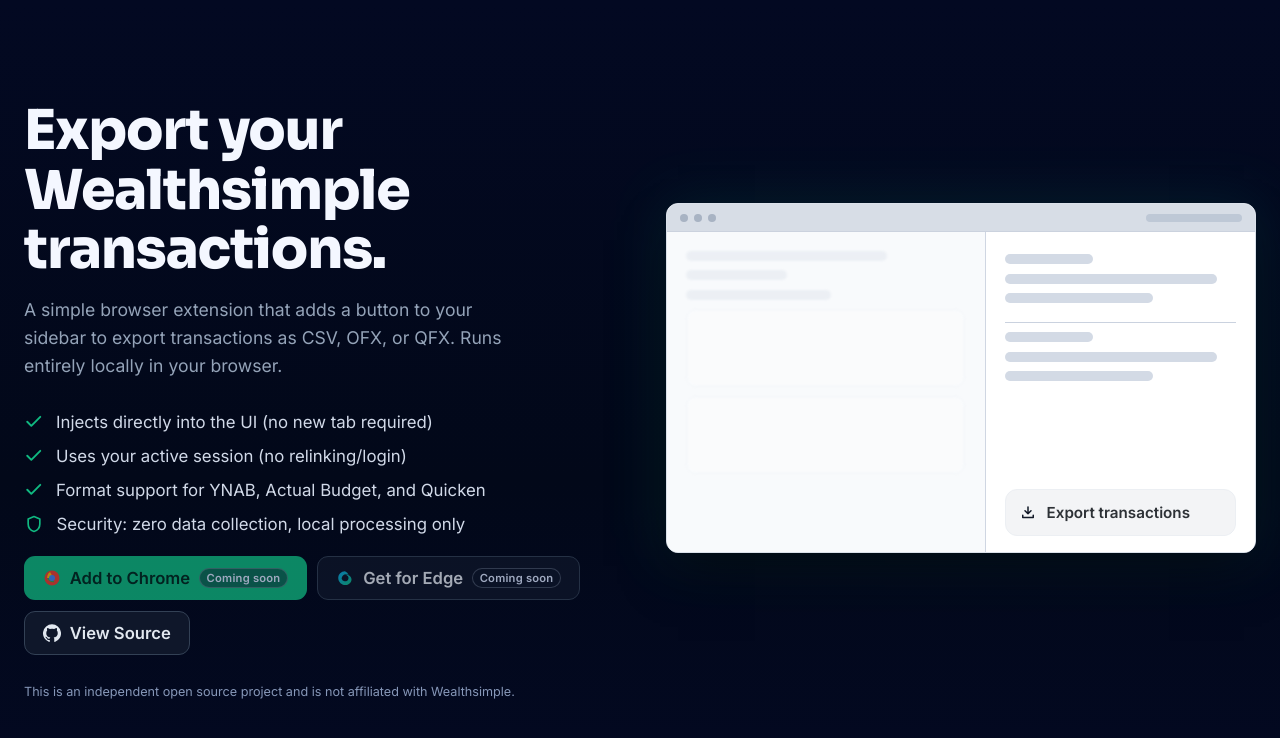
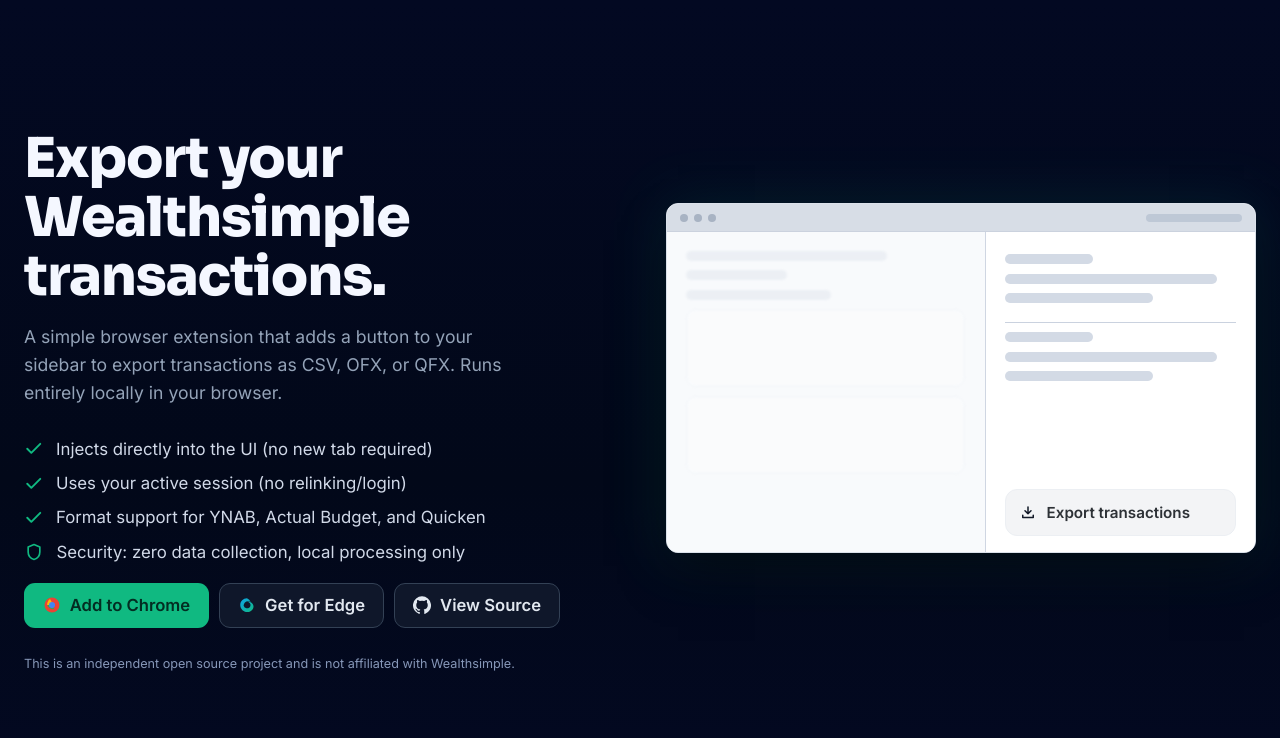
Before and after one commit to nicksalt/wealthsimple-exporter, a website built with Vite: page website/index.html in a window 1280 px wide. Built offline with nearby package versions, Linux system fonts and the light colour scheme.

Commit message:
feat: update action buttons to link directly to Chrome and Edge extension stores

```diff
--- a/website/index.html
+++ b/website/index.html
@@ -91,7 +91,7 @@
           </ul>
 
           <div class="actions" aria-label="Primary links">
-            <span class="btn btn-primary is-disabled" role="link" aria-disabled="true" tabindex="-1">
+            <a class="btn btn-primary" href="https://chromewebstore.google.com/detail/wealthsimple-exporter/pgljacafiglnnibmabioofbjnpfpejje?pli=1" target="_blank" rel="noopener noreferrer">
               <span class="btn-icon" aria-hidden="true">
                 <svg viewBox="0 0 24 24" role="img" focusable="false">
                   <circle cx="12" cy="12" r="10" fill="#EA4335"></circle>
@@ -101,10 +101,9 @@
                 </svg>
               </span>
               <span>Add to Chrome</span>
-              <span class="soon-tag">Coming soon</span>
-            </span>
+            </a>
 
-            <span class="btn btn-secondary is-disabled" role="link" aria-disabled="true" tabindex="-1">
+            <a class="btn btn-secondary" href="https://microsoftedge.microsoft.com/addons/detail/wealthsimple-exporter/djaofhlnikciaadajlekgkoceiibaijf" target="_blank" rel="noopener noreferrer">
               <span class="btn-icon" aria-hidden="true">
                 <svg viewBox="0 0 24 24" role="img" focusable="false">
                   <defs>
@@ -120,8 +119,7 @@
                 </svg>
               </span>
               <span>Get for Edge</span>
-              <span class="soon-tag">Coming soon</span>
-            </span>
+            </a>
             <a class="btn btn-secondary" href="https://github.com/nicksalt/wealthsimple-exporter" target="_blank" rel="noopener noreferrer">
               <span class="btn-icon" aria-hidden="true">
                 <svg viewBox="0 0 24 24" role="img" focusable="false">
```
